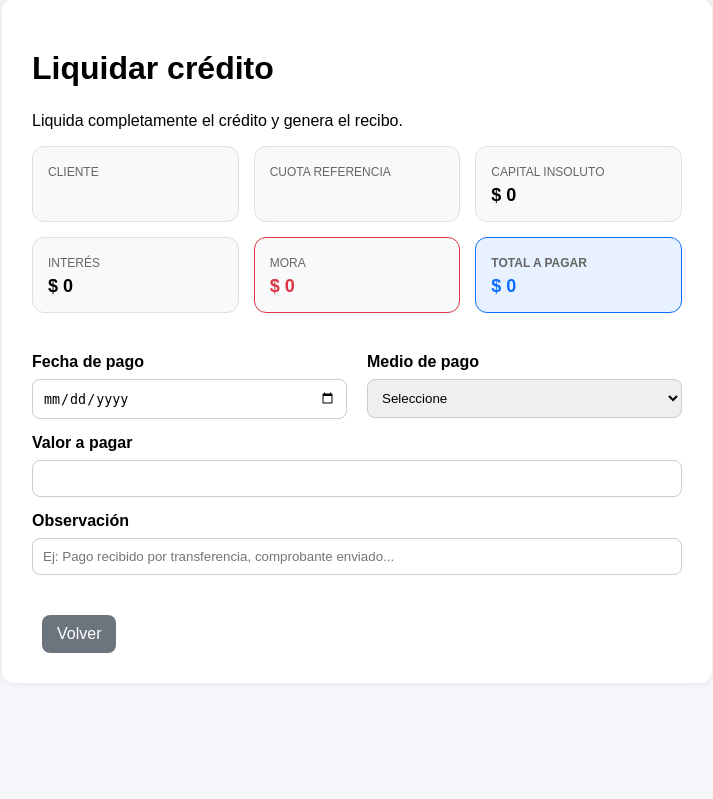
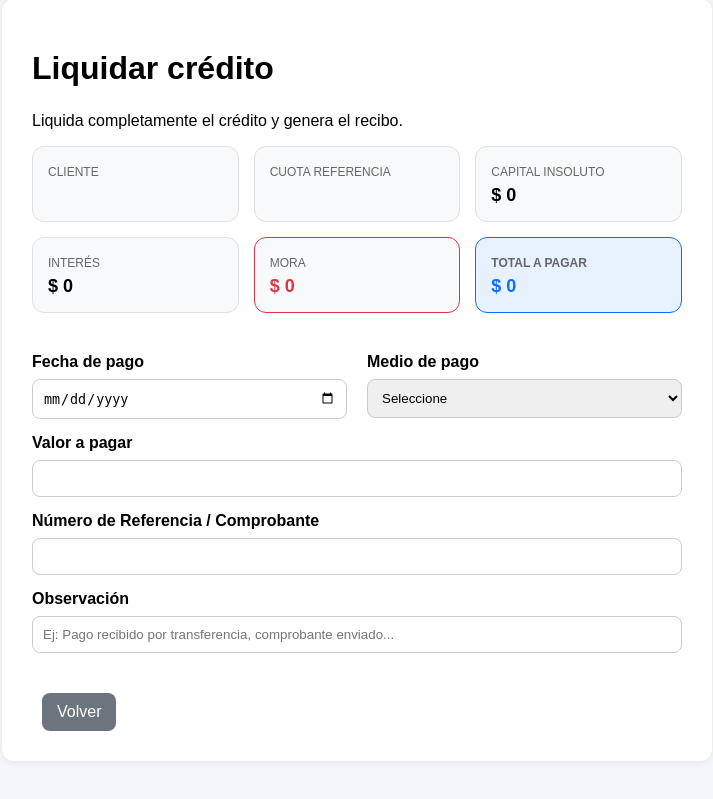
Before and after one commit to comprasconstructoracrv-afk/financiera, a Flask app: template templates/liquidar_credito.html in a window 1280 px wide. Shown: the part 39-838 px from the top of the page, without its empty margins (283-996 px from the left). Before the commit the page ends 692 px from the top, so only its background shows below. Run offline with Flask 3, Linux system fonts and the light colour scheme; the template is opened without the code that fills it, so the values that code supplies are empty; parts of the project's set-up code (start-up, migrations or seed data) failed here and were passed over.

Commit message:
feat(ui): Nueva implementación de validador de numero_referencia en pagos, para evitar duplicidad de transferencias en los diferentes pagos del sistema

```diff
--- a/templates/liquidar_credito.html
+++ b/templates/liquidar_credito.html
@@ -273,6 +273,11 @@
         <label>Valor a pagar</label>
         <input type="text" name="valor" class="input-moneda" required>
 
+        <label>Número de Referencia / Comprobante</label>
+        <input type="text" name="numero_referencia" id="input_referencia" required autocomplete="off">
+        <div id="alerta_referencia" style="color: #e74c3c; font-weight: bold; margin-top: 5px; display: none;"></div>
+
+
         <label>Observación</label>
         <input type="text" name="observacion" id="observacion" placeholder="Ej: Pago recibido por transferencia, comprobante enviado...">
 
@@ -290,5 +295,30 @@
     </form>
 
 </div>
+
+    <script>
+        const inputRef = document.getElementById('input_referencia');
+        const alertaBox = document.getElementById('alerta_referencia');
+
+        inputRef.addEventListener('input', function() {
+            let texto = inputRef.value.trim();
+
+            if (texto === "") {
+                alertaBox.style.display = 'none';
+                return;
+            }
+
+            fetch('/api/verificar_referencia?ref=' + encodeURIComponent(texto))
+                .then(response => response.json())
+                .then(data => {
+                    if (data.exists) {
+                        alertaBox.textContent = "Este número de referencia ya está registrado en el sistema";
+                        alertaBox.style.display = 'block';
+                    } else {
+                        alertaBox.style.display = 'none';
+                    }
+                });
+        });
+    </script>
 </body>
 </html>
```
